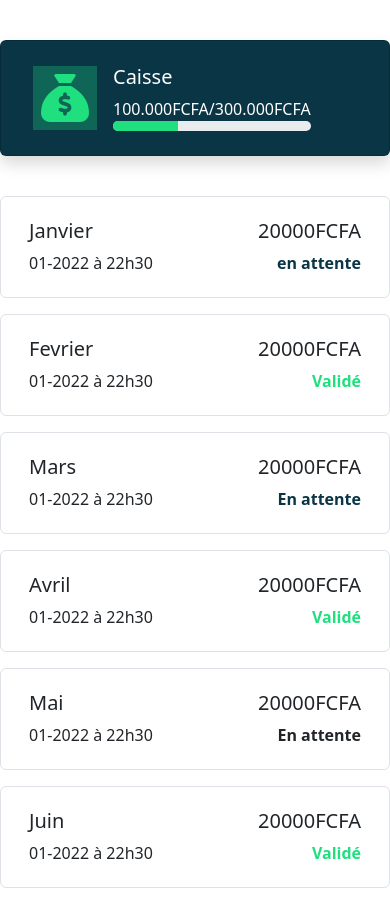
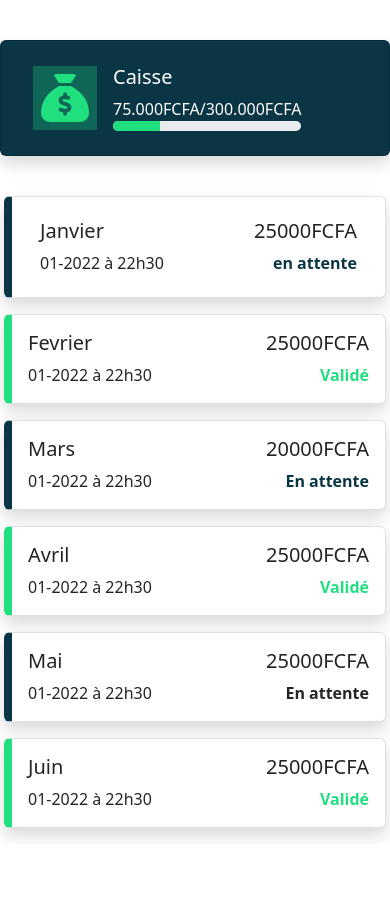
Before and after one commit to kodanne-bakeli/projet-javascript, a plain HTML site: page UserDashboard.html in a window 390 px wide. After the commit the page ends 844 px from the top, so only its background shows below. Drawn offline with nearby package versions, Linux system fonts and the light colour scheme.

Commit message:
third commit

```diff
--- a/UserDashboard.css
+++ b/UserDashboard.css
@@ -11,6 +11,16 @@
 }
 .userdashboard .text-success{
     color:  #20DF7F !important;
+}
+.userdashboard .border-success{
+    border-color:  #20DF7F !important;
+    border: 1px solid rgba(0, 0, 0, 0.123) !important;
+    border-left: 8px solid #20DF7F !important;
+}
+.userdashboard .border-primary{
+    border-color:  #093545 !important;
+    border: 1px solid rgba(0, 0, 0, 0.123) !important;
+    border-left: 8px solid #093545 !important;
 }
 .userdashboard .text-primary{
     color: #093545 !important;
--- a/UserDashboard.html
+++ b/UserDashboard.html
@@ -50,10 +50,10 @@
                                 <div>
                                     <h5 class="card-title">Caisse</h5>
                                     <div class="card-text text-prmary"><span
-                                            class="text-muted">100.000FCFA</span>/300.000FCFA
+                                            class="text-muted">75.000FCFA</span>/300.000FCFA
                                         <div class="progress" role="progressbar" aria-label="Basic example"
                                             aria-valuenow="75" aria-valuemin="0" aria-valuemax="100">
-                                            <div class="progress-bar bg-success" style="width: 33%"></div>
+                                            <div class="progress-bar bg-success" style="width: 25%"></div>
                                         </div>
 
                                     </div>
@@ -80,7 +80,7 @@
                         <tr>
                             <th scope="row">Janvier</th>
                             <td>01/01/2023</td>
-                            <td>20.000FCFA</td>
+                            <td>25.000FCFA</td>
                             <td class="text-primary fw-bold"> En attente</td>
                             <td><i class="fa-solid fa-eye" data-bs-toggle="modal" data-bs-target="#exampleModal1"></i> <i
                                 class="fa-regular fa-pen-to-square disabled"></i>
@@ -98,7 +98,7 @@
                         <tr>
                             <th scope="row">Mars</th>
                             <td>01/03/2023</td>
-                            <td>15.000FCFA</td>
+                            <td>25.000FCFA</td>
                             <td class="text-primary fw-bold"> En attente</td>
                             <td><i class="fa-solid fa-eye" data-bs-toggle="modal" data-bs-target="#exampleModal1"></i> <i
                                 class="fa-regular fa-pen-to-square disabled"></i>
@@ -107,7 +107,7 @@
                         <tr>
                             <th scope="row">Avril</th>
                             <td>01/04/2023</td>
-                            <td>10.000FCFA</td>
+                            <td>25.000FCFA</td>
                             <td class="text-success fw-bold">Validé</td>
                             <td><i class="fa-solid fa-eye" data-bs-toggle="modal" data-bs-target="#exampleModal1"></i> <i
                                 class="fa-regular fa-pen-to-square" data-bs-toggle="modal" data-bs-target="#exampleModal2"></i>
@@ -125,7 +125,7 @@
                         <tr>
                             <th scope="row">Juin</th>
                             <td>01/06/2023</td>
-                            <td>20.000FCFA</td>
+                            <td>25.000FCFA</td>
                             <td class="text-success fw-bold">Validé</td>
                             <td><i class="fa-solid fa-eye" data-bs-toggle="modal" data-bs-target="#exampleModal1"></i> <i
                                     class="fa-regular fa-pen-to-square" data-bs-toggle="modal" data-bs-target="#exampleModal2"></i>
@@ -149,51 +149,51 @@
             </div>
         </div>
 
-        <div class="d-md-none">
-            <div class="card w-100 mb-3 btn border" data-bs-toggle="modal"
-            data-bs-target="#exampleModal3">
+        <div class="d-md-none mx-1">
+            <div class="card w-100 mb-3 btn border border-primary shadow" data-bs-toggle="modal"
+            data-bs-target="#exampleModal1">
                 <div class="card-body">
-                    <h5 class="card-title d-flex justify-content-between">Janvier <span>20000FCFA</span></h5>
+                    <h5 class="card-title d-flex justify-content-between">Janvier <span>25000FCFA</span></h5>
                     <p class="card-text d-flex justify-content-between">01-2022 à 22h30 <span
                             class="text-primary fw-bold">en attente</span></p>
                 </div>
             </div>
-            <div class="card w-100 mb-3 btn border" data-bs-toggle="modal"
-            data-bs-target="#exampleModal1">
+            <div class="card w-100 mb-3 border border-success shadow" data-bs-toggle="modal"
+            data-bs-target="#exampleModal3">
                 <div class="card-body">
-                    <h5 class="card-title d-flex justify-content-between">Fevrier <span>20000FCFA</span></h5>
+                    <h5 class="card-title d-flex justify-content-between">Fevrier <span>25000FCFA</span></h5>
                     <p class="card-text d-flex justify-content-between">01-2022 à 22h30 <span
                             class="text-success fw-bold">Validé</span></p>
                 </div>
             </div>
-            <div class="card w-100 mb-3 btn border" data-bs-toggle="modal"
-            data-bs-target="#exampleModal3">
+            <div class="card w-100 mb-3 border border-primary shadow" data-bs-toggle="modal"
+            data-bs-target="#exampleModal1">
                 <div class="card-body">
                     <h5 class="card-title d-flex justify-content-between">Mars <span>20000FCFA</span></h5>
                     <p class="card-text d-flex justify-content-between">01-2022 à 22h30 <span
                             class="text-primary fw-bold">En attente</span></p>
                 </div>
             </div>
-            <div class="card w-100 mb-3 btn border" data-bs-toggle="modal"
-            data-bs-target="#exampleModal1">
+            <div class="card w-100 mb-3 border border-success shadow" data-bs-toggle="modal"
+            data-bs-target="#exampleModal3">
                 <div class="card-body">
-                    <h5 class="card-title d-flex justify-content-between">Avril <span>20000FCFA</span></h5>
+                    <h5 class="card-title d-flex justify-content-between">Avril <span>25000FCFA</span></h5>
                     <p class="card-text d-flex justify-content-between">01-2022 à 22h30 <span
                             class="text-success fw-bold">Validé</span></p>
                 </div>
             </div>
-            <div class="card w-100 mb-3 btn border" data-bs-toggle="modal"
-            data-bs-target="#exampleModal3">
+            <div class="card w-100 mb-3 border border-primary shadow" data-bs-toggle="modal"
+            data-bs-target="#exampleModal1">
                 <div class="card-body">
-                    <h5 class="card-title d-flex justify-content-between">Mai <span>20000FCFA</span></h5>
+                    <h5 class="card-title d-flex justify-content-between">Mai <span>25000FCFA</span></h5>
                     <p class="card-text d-flex justify-content-between">01-2022 à 22h30 <span
                             class="text-prmary fw-bold">En attente</span></p>
                 </div>
             </div>
-            <div class="card w-100 mb-3 btn border" data-bs-toggle="modal"
-            data-bs-target="#exampleModal1">
+            <div class="card w-100 mb-3 border border-success shadow" data-bs-toggle="modal"
+            data-bs-target="#exampleModal3">
                 <div class="card-body">
-                    <h5 class="card-title d-flex justify-content-between">Juin<span>20000FCFA</span></h5>
+                    <h5 class="card-title d-flex justify-content-between">Juin<span>25000FCFA</span></h5>
                     <p class="card-text d-flex justify-content-between">01-2022 à 22h30 <span
                             class="text-success fw-bold">Validé</span></p>
                 </div>
```
